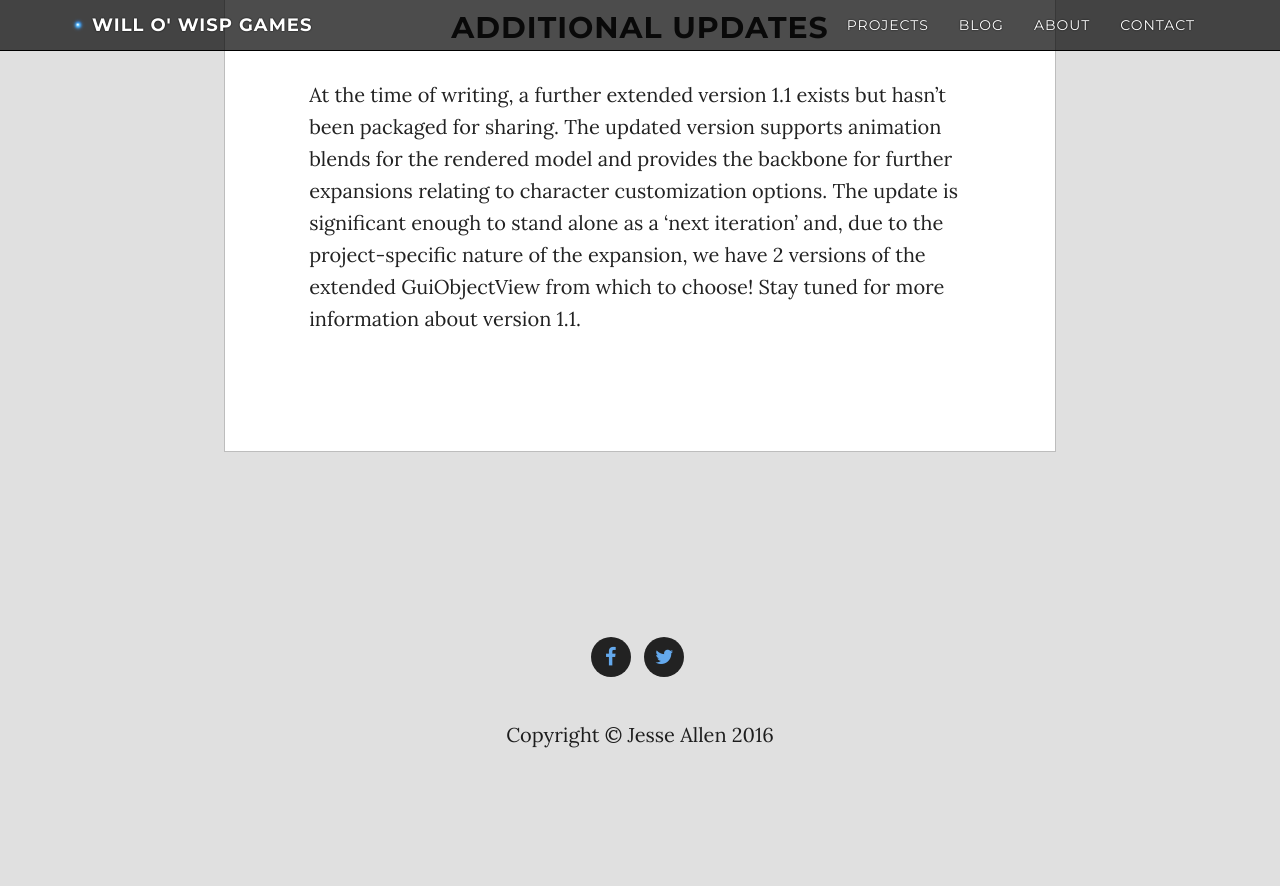
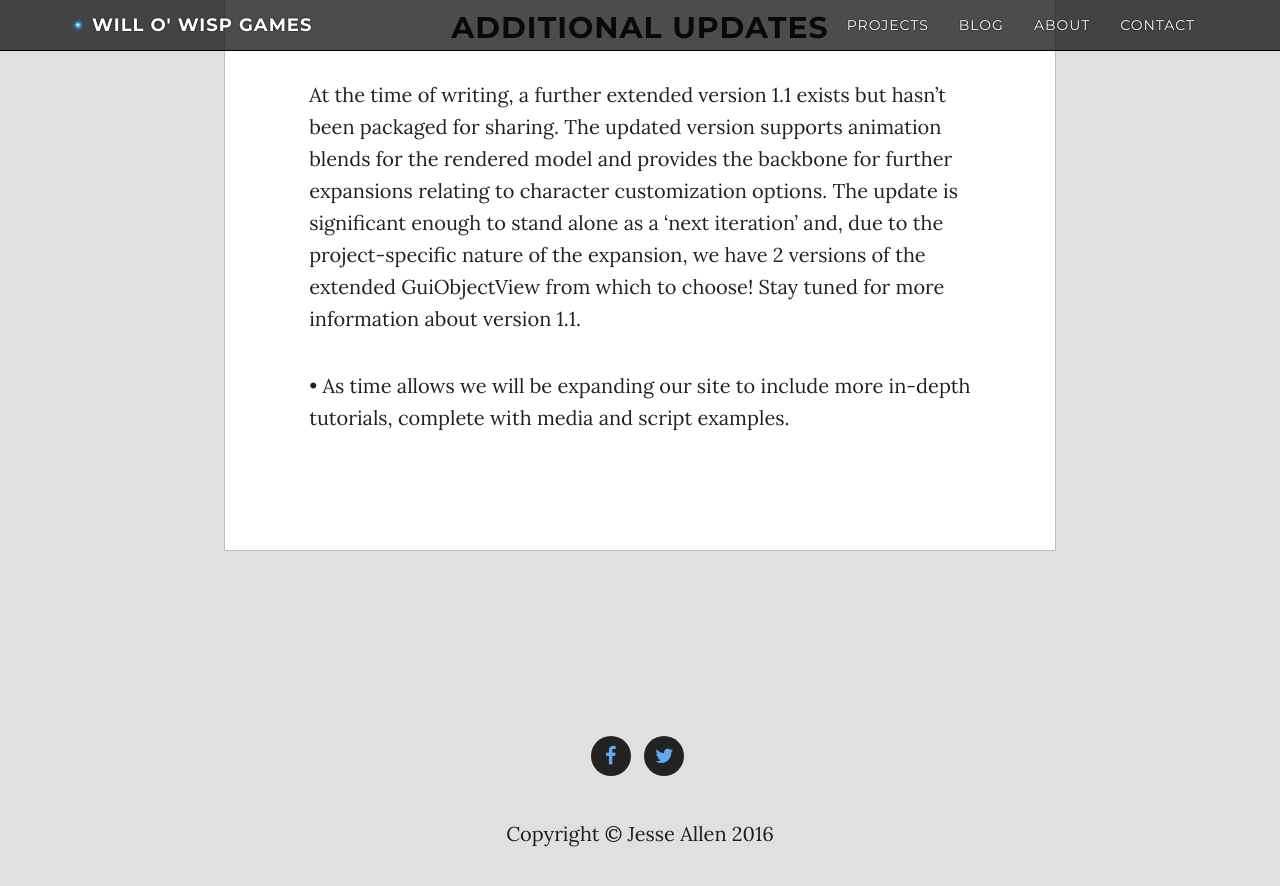
Before and after one commit to WilloWispGames/WilloWispGames.github.io, a Jekyll site: the page built from _posts/2016-09-15-ExtGuiObjView.md, in a window 1280 px wide and 900 px high, scrolled down 4458 px. Shown: the top 886 px of the window. Built offline with Jekyll 4.4.1, drawn with Linux system fonts in a browser that asks for light colours; nearby versions of some CDN libraries; comment, search, counter and statistics services are not loaded; a style sheet for code colours, icons or effects is not loaded; before the commit the page ends 5259 px from its top, so only the background shows below that.

Commit message:
Update 2016-09-15-ExtGuiObjView.md

```diff
--- a/_posts/2016-09-15-ExtGuiObjView.md
+++ b/_posts/2016-09-15-ExtGuiObjView.md
@@ -68,3 +68,5 @@ To install:<br>
 <br>
 <h2>Additional Updates</h2>
 At the time of writing, a further extended version 1.1 exists but hasn't been packaged for sharing. The updated version supports animation blends for the rendered model and provides the backbone for further expansions relating to character customization options. The update is significant enough to stand alone as a 'next iteration' and, due to the project-specific nature of the expansion, we have 2 versions of the extended GuiObjectView from which to choose! Stay tuned for more information about version 1.1.
+
+• As time allows we will be expanding our site to include more in-depth tutorials, complete with media and script examples.
```
